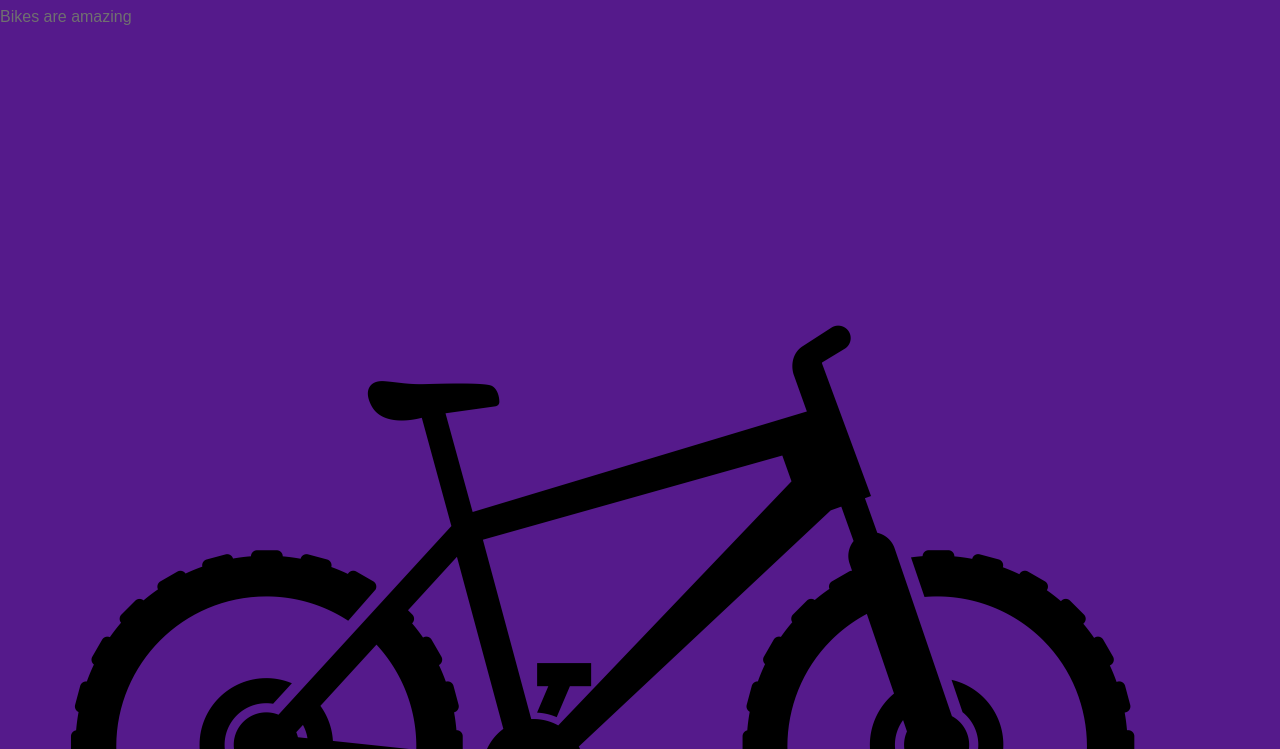
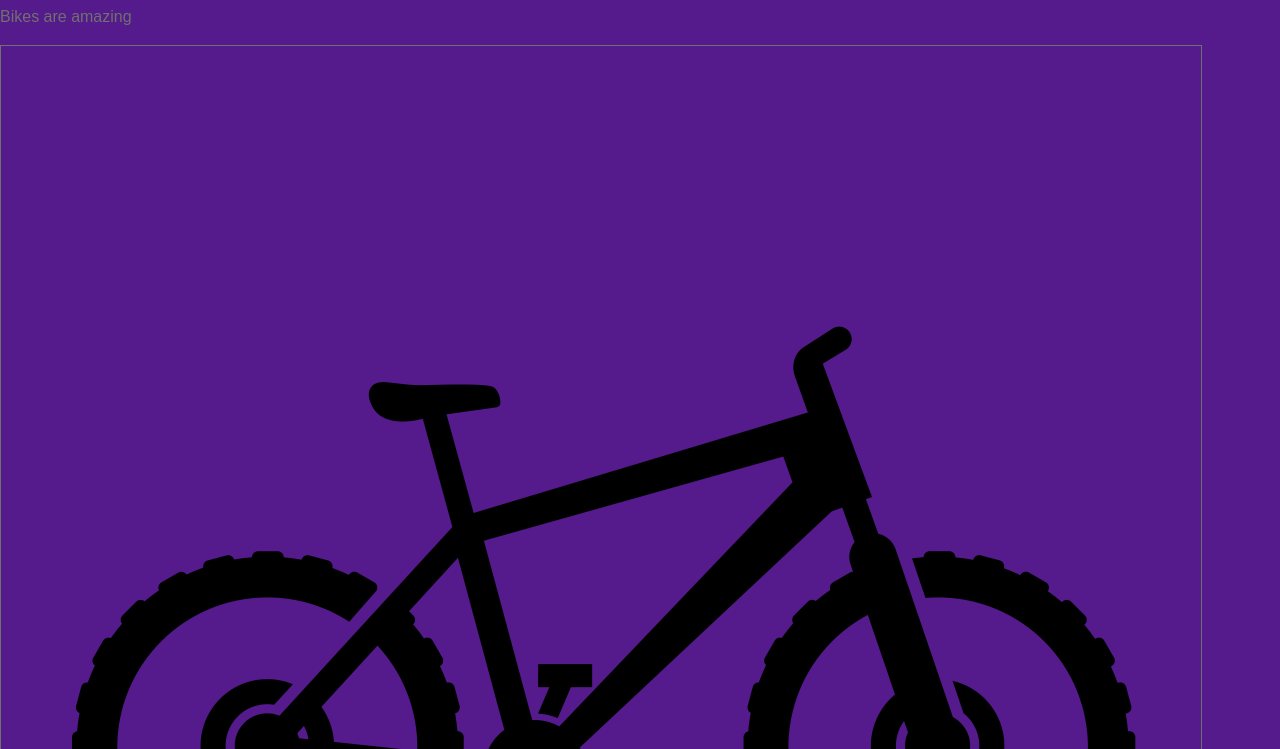
Before and after one commit to leecottrellPTC/BracketsPractice, a plain HTML site: page index.html in a window 1280 px wide. Shown: the part 51-800 px from the top of the page. Drawn offline with nearby package versions, Linux system fonts and the light colour scheme.

Commit message:
lee update style

```diff
--- a/style.css
+++ b/style.css
@@ -6,3 +6,6 @@ body{
 p{
     font-family: fantasy;
 }
+img{
+    border:1pt solid #707070;
+}
```
